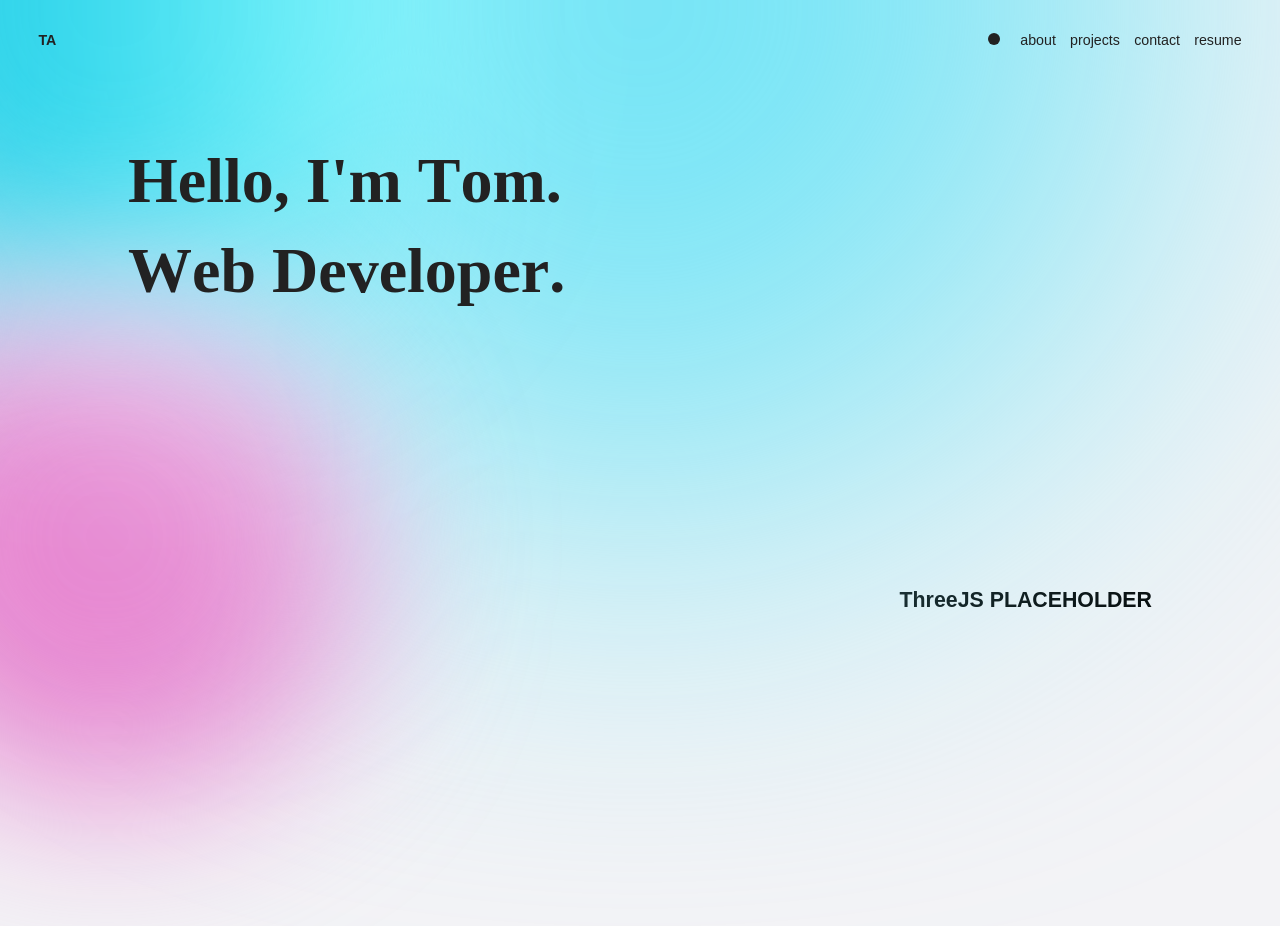
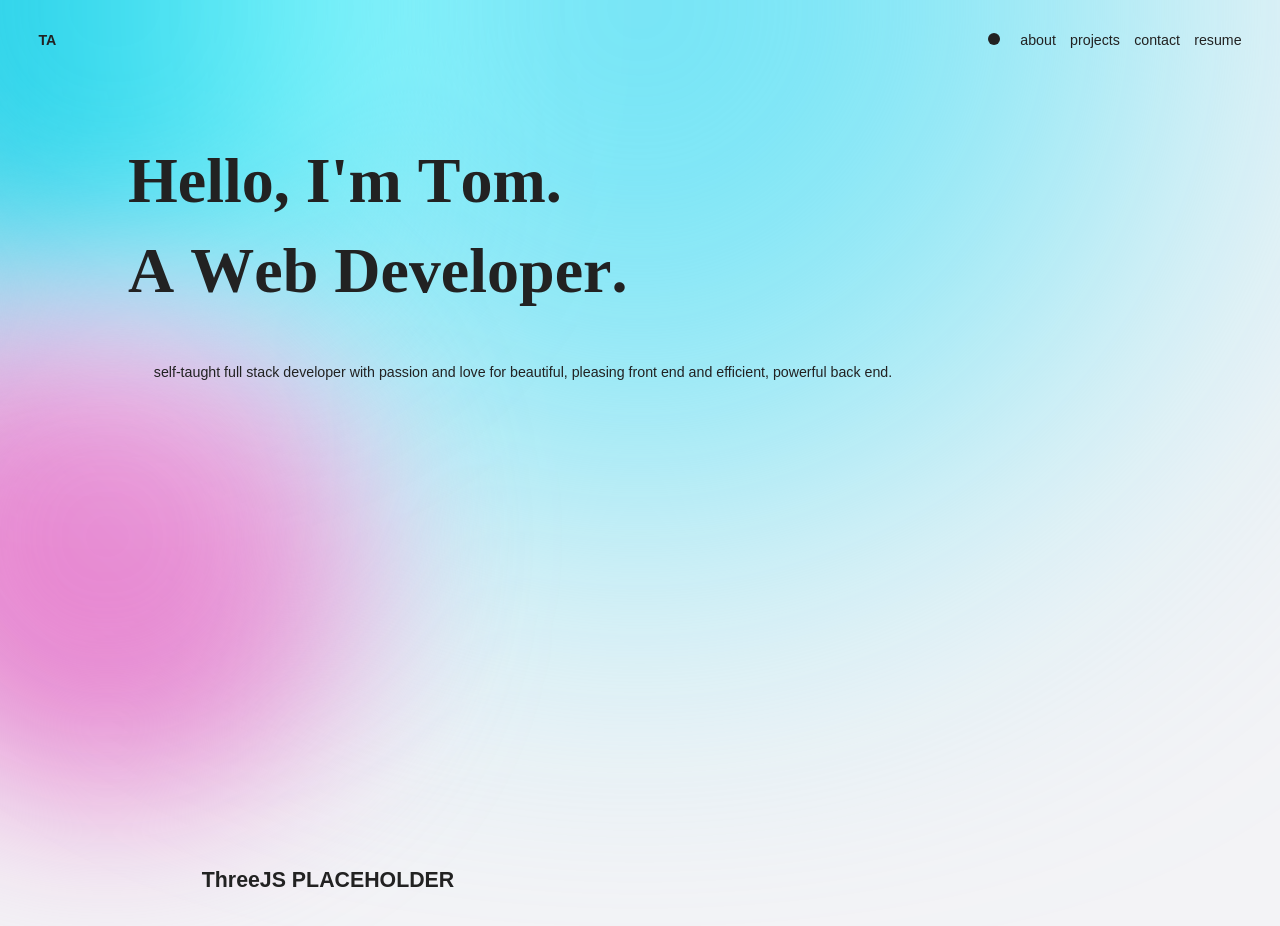
Before and after one commit to tomari3/tomari-perosnal-website, a React (Create React App) app: page / in a window 1280 px wide. Shown: the top 926 px of the page. Built offline with nearby package versions, Linux system fonts and the light colour scheme.

Commit message:
home parahraph

```diff
--- a/src/components/Home/HomeIntro.js
+++ b/src/components/Home/HomeIntro.js
@@ -1,4 +1,6 @@
 import React, { Suspense } from "react";
+
+import { motion } from "framer-motion";
 
 import { HomeIntroWrapper } from "../../styles/HomeIntroWrapper";
 import AnimatedCharacters from "./AnimatedText";
@@ -6,9 +8,13 @@ import AnimatedCharacters from "./AnimatedText";
 const placeholderText = [
   { text: "Hello, I'm Tom." },
   {
-    text: "Web Developer.",
+    text: "A Web Developer.",
   },
 ];
+
+const paragraph = {
+  text: "self-taught full stack developer with passion and love for beautiful, pleasing front end and efficient, powerful back end.",
+};
 
 const container = {
   visible: {
@@ -22,9 +28,19 @@ export const HomeIntro = () => {
   return (
     <HomeIntroWrapper initial="hidden" animate={"visible"} variants={container}>
       <div className="text">
-        {placeholderText.map((item, index) => {
-          return <AnimatedCharacters {...item} key={index} />;
-        })}
+        <div className="main-text">
+          {placeholderText.map((item, index) => {
+            return <AnimatedCharacters {...item} key={index} />;
+          })}
+        </div>
+        <motion.div
+          initial={{ opacity: 0, scale: 0 }}
+          animate={{ opacity: 1, scale: 1 }}
+          transition={{ duration: 1, ease: "anticipate", delay: 1 }}
+          className="paragraph"
+        >
+          <p>{paragraph.text}</p>
+        </motion.div>
       </div>
       <div className="piece">
         <Suspense fallback={null}>
--- a/src/styles/HeaderWrapper.js
+++ b/src/styles/HeaderWrapper.js
@@ -1,6 +1,7 @@
 import styled from "styled-components";
+import { motion } from "framer-motion";
 
-export const HeaderWrapper = styled.header`
+export const HeaderWrapper = styled(motion.header)`
   position: sticky;
   top: 0;
   background-color: transparent;
@@ -9,7 +10,6 @@ export const HeaderWrapper = styled.header`
   display: flex;
   justify-content: space-between;
   align-items: center;
-  /* position: relative; */
   transition: background-color 1s ease;
   z-index: 12;
 `;
--- a/src/styles/HomeIntroWrapper.js
+++ b/src/styles/HomeIntroWrapper.js
@@ -6,10 +6,25 @@ export const HomeIntroWrapper = styled(motion.section)`
   height: 130vh;
   display: flex;
   flex-wrap: wrap;
-  justify-content: space-between;
+  color: var(--primary-text);
   transition: var(--default-transition);
 
+  .text {
+    display: flex;
+    flex-direction: column;
+    gap: 5vh;
+    max-width: 800px;
+  }
+
+  .main-text {
+  }
+
+  .paragraph {
+    padding: 0 2vw;
+  }
+
   .piece {
+    min-width: 400px;
     display: flex;
     justify-content: center;
     align-items: center;
--- a/src/styles/Wrapper.js
+++ b/src/styles/Wrapper.js
@@ -34,7 +34,7 @@ export const Wrapper = styled(motion.section)`
     position: absolute;
     left: 0px;
     top: -100px;
-    z-index: 0;
+    z-index: -1;
     width: 100%;
     height: 150vh;
     isolation: isolate;
```
